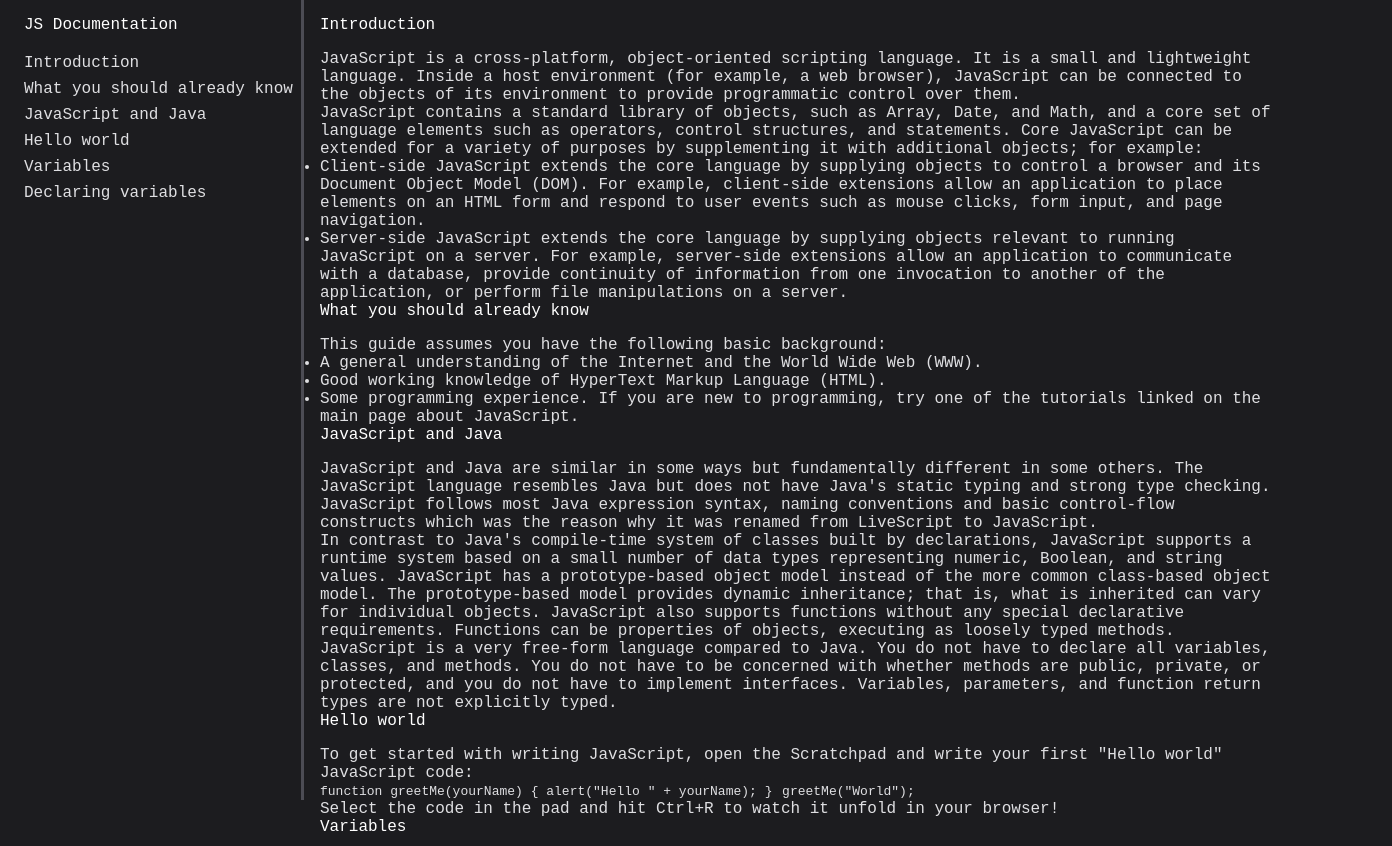
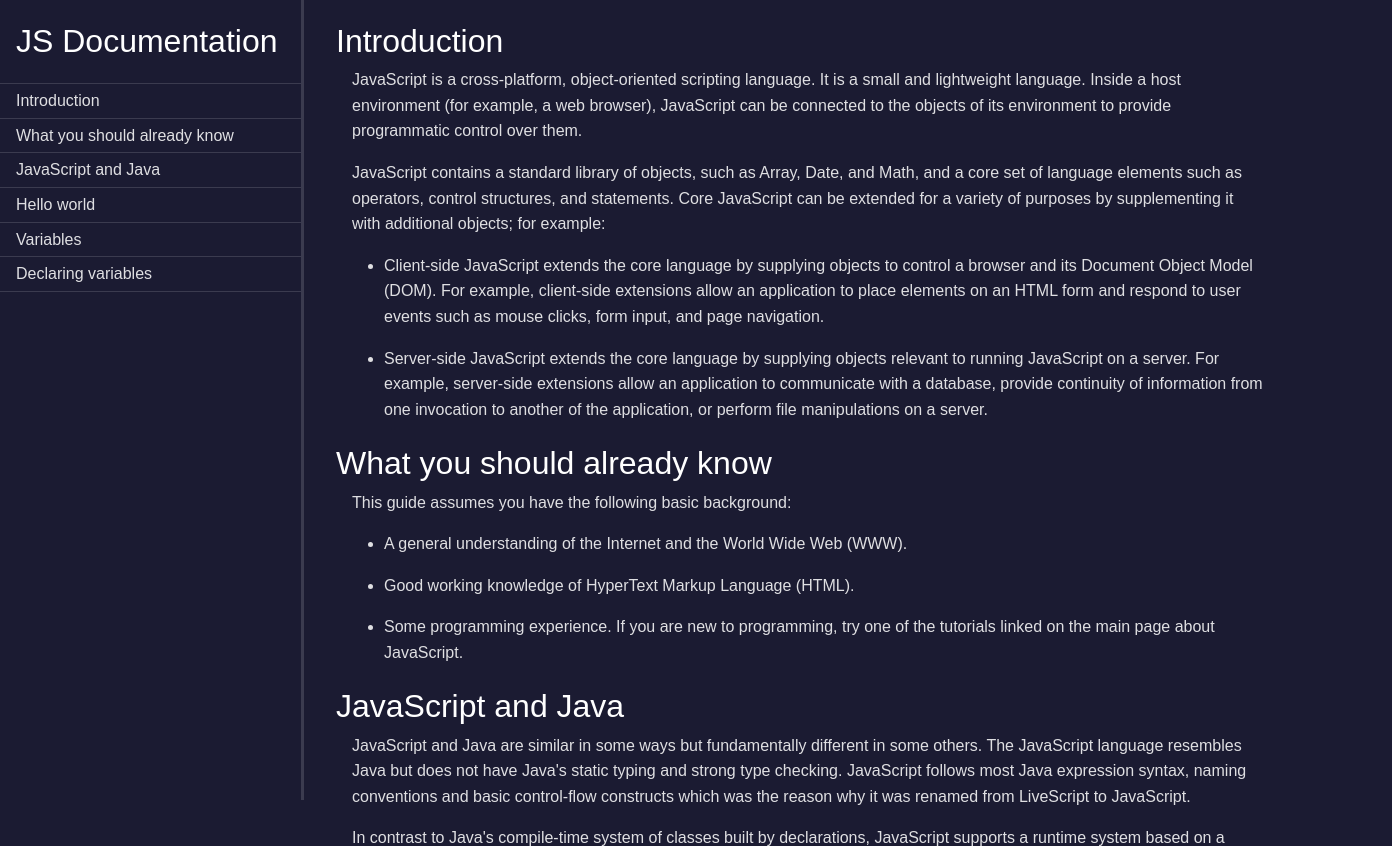
Before and after one commit to allomhg/fcc-technical-documentation, a plain HTML site: page index.html in a window 1280 px wide. Shown: the top 846 px of the page, 1392 px wide, since content can reach past the window. Drawn offline with Linux system fonts and the light colour scheme.

Commit message:
Further styling

```diff
--- a/index.html
+++ b/index.html
@@ -13,7 +13,7 @@
 
     <body>
         <nav id="navbar">
-            <header>JS Documentation</header>
+            <header class="nav-header">JS Documentation</header>
             <ul>
                 <li><a class="nav-link" href="#Introduction">Introduction</a></li>
                 <li><a class="nav-link" href="#What_you_should">What you should already know</a></li>
@@ -25,7 +25,7 @@
         </nav>
         <main id="main-doc">
             <section id="Introduction" class="main-section">
-                <header>Introduction</header>
+                <header class="section-header">Introduction</header>
                 <article>
                     <p>
                         JavaScript is a cross-platform, object-oriented scripting language.
@@ -54,7 +54,7 @@
             </section> <!-- end #Introduction section -->
 
             <section id="What_you_should" class="main-section">
-                <header>What you should already know</header>
+                <header class="section-header">What you should already know</header>
                 <article>
                     <p>This guide assumes you have the following basic background:</p>
                     <ul>
@@ -69,7 +69,7 @@
             </section> <!-- end #What_you_should section -->
 
             <section id="JavaScript_and_Java" class="main-section">
-                <header>JavaScript and Java</header>
+                <header class="section-header">JavaScript and Java</header>
                 <article>
                     <p>
                         JavaScript and Java are similar in some ways but fundamentally different in some others.
@@ -94,7 +94,7 @@
             </section> <!-- end #JavaScript_and_Java section -->
 
             <section id="Hello_world" class="main-section">
-                <header>Hello world</header>
+                <header class="section-header">Hello world</header>
                 <article>
                     <p>To get started with writing JavaScript, open the Scratchpad and write your first "Hello world" JavaScript code: </p>
                     <code>function greetMe(yourName) { alert("Hello " + yourName); }</code>
@@ -104,7 +104,7 @@
             </section> <!-- end #Hello_world section -->
 
             <section id="Variables" class="main-section">
-                <header>Variables</header>
+                <header class="section-header">Variables</header>
                 <article>
                     <p>
                         You use variables as symbolic names for values in your application. The names of variables, called identifiers, conform to certain rules.
@@ -122,7 +122,7 @@
             </section> <!-- end #Variables section -->
 
             <section id="Declaring_variables" class="main-section">
-                <header>Declaring variables</header>
+                <header class="section-header">Declaring variables</header>
                 <article>
                     <p>You can declare a variable in three ways:</p>
                     <p>With the keyword var. For example,</p>
--- a/styles/styles.css
+++ b/styles/styles.css
@@ -8,26 +8,61 @@
     box-sizing: border-box;
     margin: 0;
     padding: 0;
+    line-height: 1.6;   /* Recommended value by w3schools */
 }
 
 body {
-    font-family: 'Courier New', Courier, monospace;
-    background-color: #1c1c1f;
+    font-family: sans-serif;
+    background-color: #1b1b32;
     color: #dfdfe2;
 }
 
 /* element styling */
 
 main {
-    margin: 1rem 0 0 calc(var(--nav-width) + 2rem);
+    margin: 1rem 1rem 0 calc(var(--nav-width) + 2rem);
+}
+
+section {
+    margin-left: 1rem;
 }
 
 header {
     color: #ffffff;
+    font-size: 2rem;
+}
+
+article {
+    margin-left: 1rem;
+}
+
+article li {
+    /*margin-left: 2rem;*/
+    margin: 0 0 1rem 2rem;
+}
+
+p {
     padding-bottom: 1rem;
 }
 
+code {
+    display: block;
+    margin-left: 1rem;
+    padding: 1rem 1rem 1rem 1rem;
+    width: 80vw;
+    background-color: black;
+}
+
+/*
+code + code {
+
+}*/
+
 /* class styling */
+
+.nav-header {
+    margin: 0 0 1rem 1rem;
+}
 
 .nav-link {
     text-decoration: none;
@@ -42,13 +77,18 @@ header {
     top: 0;
     height: 100%;
     width: calc(var(--nav-width) + 1rem);
-    padding: 1rem 0 0 1.5rem;
-    border-right: #4c4c54 solid 3px;
+    padding: 1rem 0 0 0;
+    border-right: #3b3b4f solid 3px;
 }
 
 #navbar li {
     list-style: none;
-    padding: 0.25rem 0 0.25rem 0;
+    padding: 0.25rem 0 0.25rem 1rem;
+    border-bottom: #3b3b4f solid 1px;
+}
+
+#navbar li:first-child {
+    border-top: #3b3b4f solid 1px;
 }
 
 /* media queries */
```
Also changed, not shown: 1 other file.
